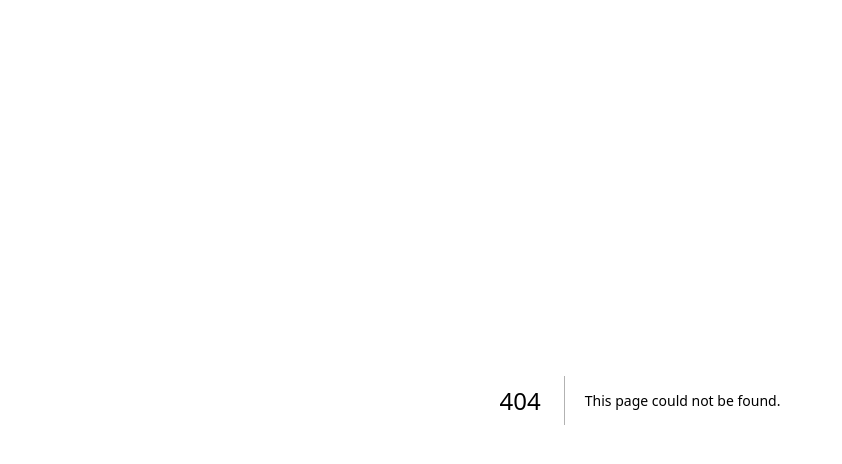
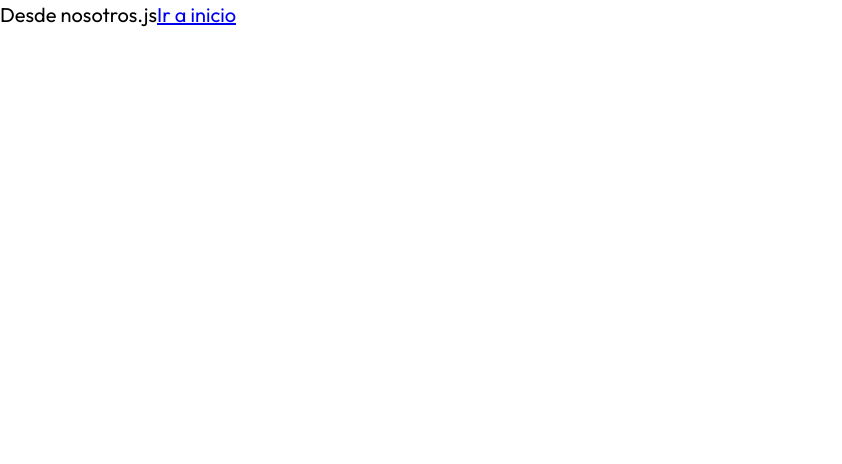
Before and after one commit to luisrlwev/guitarla-next, a Next.js app: page /nosotros in a window 1280 px wide. Before the commit this address had no page. Shown: the top 464 px of the page, without its empty margins (0-842 px from the left). Built offline with nearby package versions, Linux system fonts and the light colour scheme.

Commit message:
Creamos la ruta de nostros y agregamos el modelo basado en rutas

```diff
--- a/pages/index.js
+++ b/pages/index.js
@@ -1,7 +1,10 @@
+import Link from "next/link"
+
 export default function Home() {
   return (
     <>
       <h1>Hola Mundo en Next</h1>
+      <Link href="/nosotros">Nosotros</Link>
     </>
   )
 }
--- /dev/null
+++ b/pages/nosotros.js
@@ -0,0 +1,10 @@
+import Link from "next/link"
+
+export default function Nosotros() {
+  return (
+    <div>
+        Desde nosotros.js
+        <Link href="/">Ir a inicio</Link>
+    </div>
+  )
+}
```
